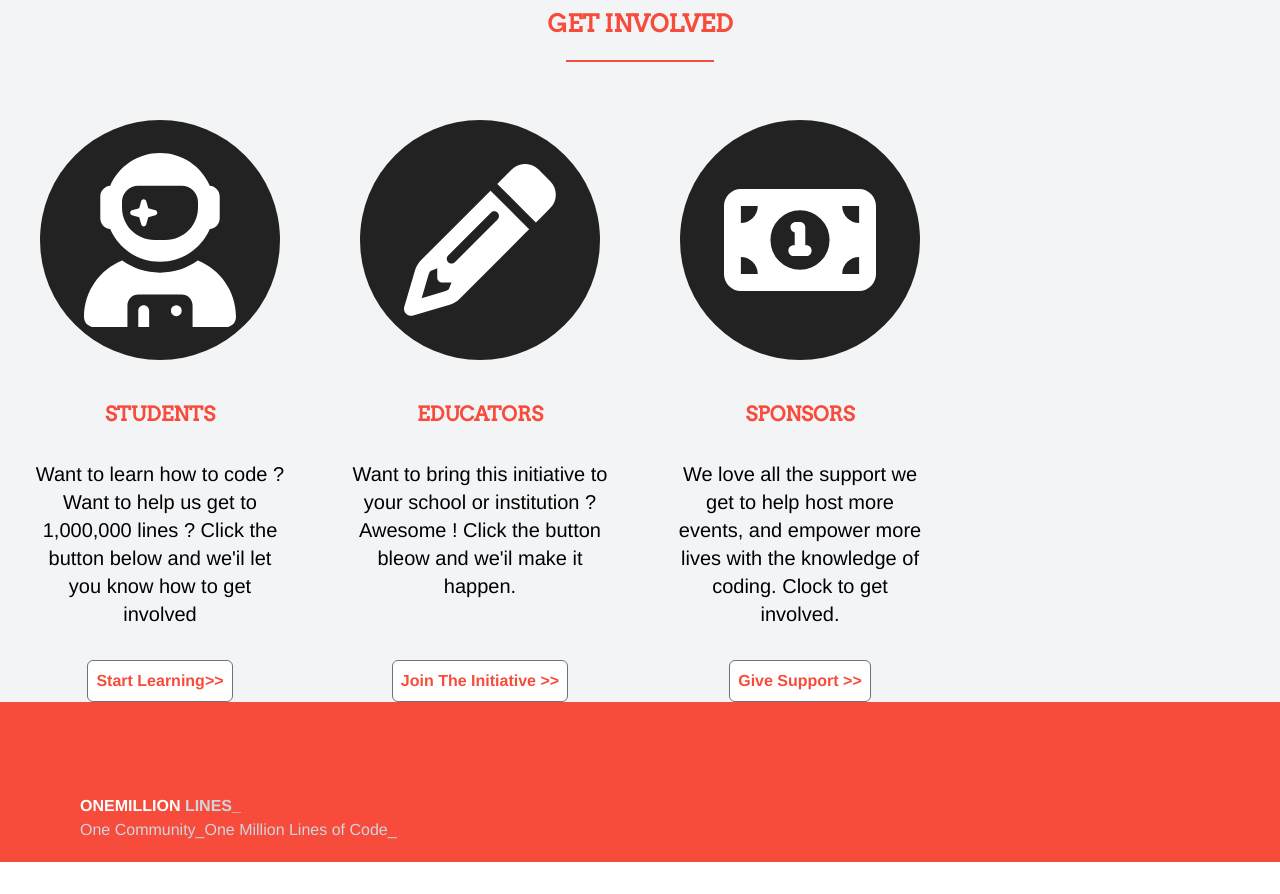
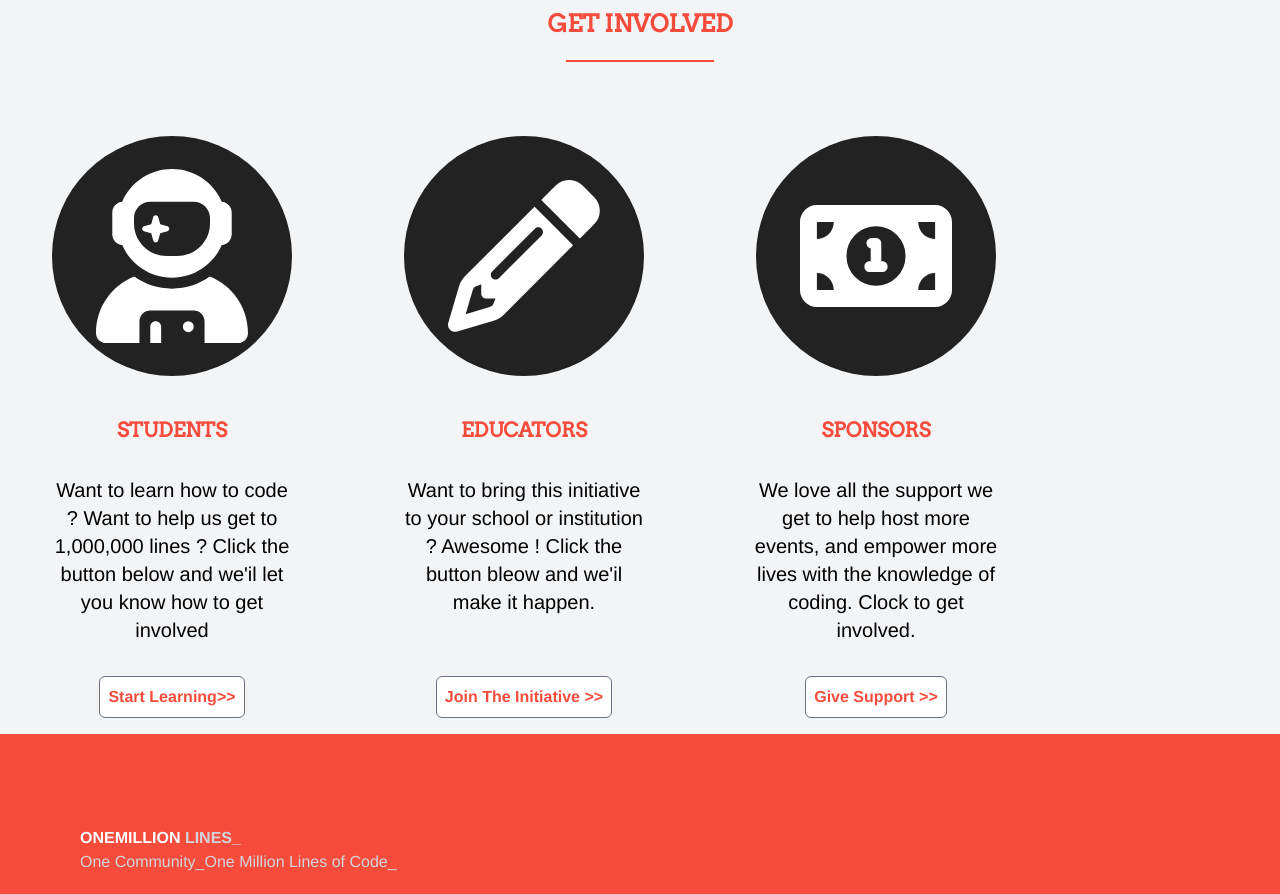
Before and after one commit to Crackzul/Tailwind_OneMillion, a website: page index.html in a window 1280 px wide. Shown: the part 1040-1934 px from the top of the page. Before the commit the page ends 1902 px from the top, so only its background shows below. Drawn offline with Linux system fonts and the light colour scheme.

Commit message:
live serveur

```diff
--- a/index.html
+++ b/index.html
@@ -39,7 +39,7 @@
     <!-- Section Get involved -->
     <section class=" bg-gray-100 flex items-center flex-col mx-auto">
         <h2 class="text-newcolor_orange inline-block mt-10 mb-20 text-2xl font-bold font-[arvo]">GET INVOLVED</h2>
-        <div class="flex flex-col gap-y-10 items-center lg:flex-row">
+        <div class="flex flex-col gap-y-10 p-4 items-center lg:flex-row lg:gap-x-10">
             <div class="parent_card flex items-center flex-col w-1/4">
                 <div class=" bg-new_gray rounded-full h-60 w-60 flex justify-center items-center"><img class="w-50 p-11" src="Assets/images/user-astronaut.svg" alt="student"></div>
                 <h3 class="text-newcolor_orange pt-10 text-xl font-semibold font-[arvo]">STUDENTS</h3>
```
Also changed, not shown: dist/styles.css.
